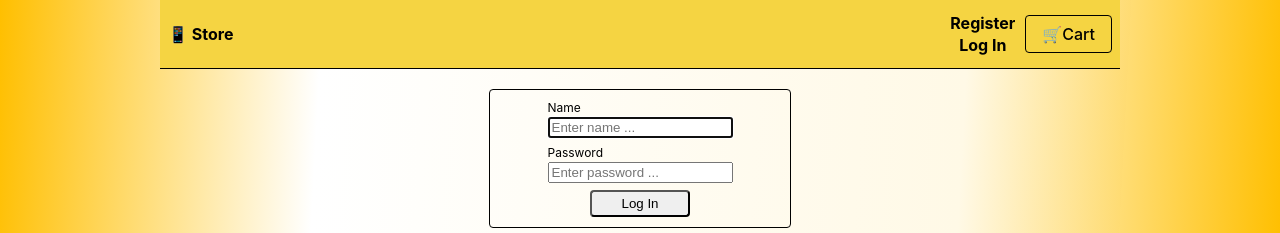
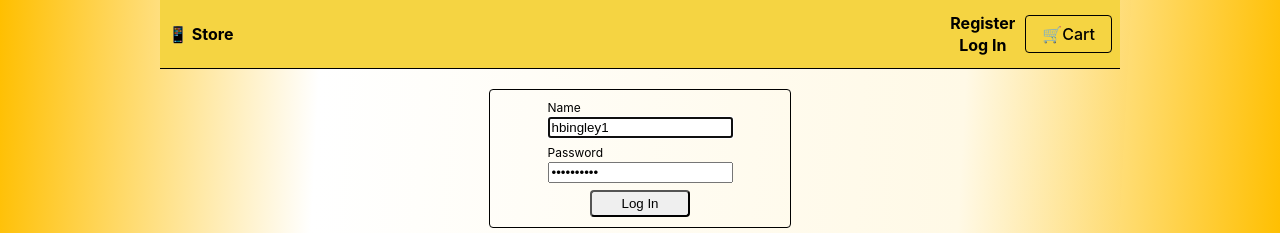
Before and after one commit to DenShykyta/test, a React (Create React App) app: page /login in a window 1280 px wide. Shown: the top 233 px of the page. Built offline with nearby package versions, Linux system fonts and the light colour scheme.

Commit message:
update login
add default and active data for user to login form

```diff
--- a/src/components/Forms/LoginForm.jsx
+++ b/src/components/Forms/LoginForm.jsx
@@ -14,6 +14,8 @@ export const LoginForm = () => {
     reset,
   } = useForm({
     resolver: yupResolver(loginSchema),
+    // User data from the backend, as the backend does not allow creating a new user
+    defaultValues: { username: 'hbingley1', password: 'CQutx25i8r' },
   });
 
   const onSubmitForm = data => {
@@ -46,29 +48,3 @@ export const LoginForm = () => {
     </Form>
   );
 };
-
-// const handleSubmit = e => {
-//   e.preventDefault();
-//   const form = e.currentTarget;
-//   dispatch(
-//     logIn({
-//       username: form.elements.name.value,
-//       password: form.elements.password.value,
-//     })
-//   );
-//   form.reset();
-// };
-
-// return (
-//   <form onSubmit={handleSubmit} autoComplete="off">
-//     <label>
-//       Name
-//       <input type="text" name="name" placeholder="Enter name ..." />
-//     </label>
-//     <label>
-//       Password
-//       <input type="password" name="password" placeholder="Enter password ..." />
-//     </label>
-//     <button type="submit">Log In</button>
-//   </form>
-// );
--- a/src/redux/auth/authSlice.js
+++ b/src/redux/auth/authSlice.js
@@ -19,6 +19,7 @@ const authSlice = createSlice({
       state.token = action.payload.token;
       state.isLoggedIn = true;
     },
+    // For LogOut operation, since the backend does not support such requests and returns an error.
     [logOut.rejected](state) {
       state.user = {};
       state.token = null;
```
